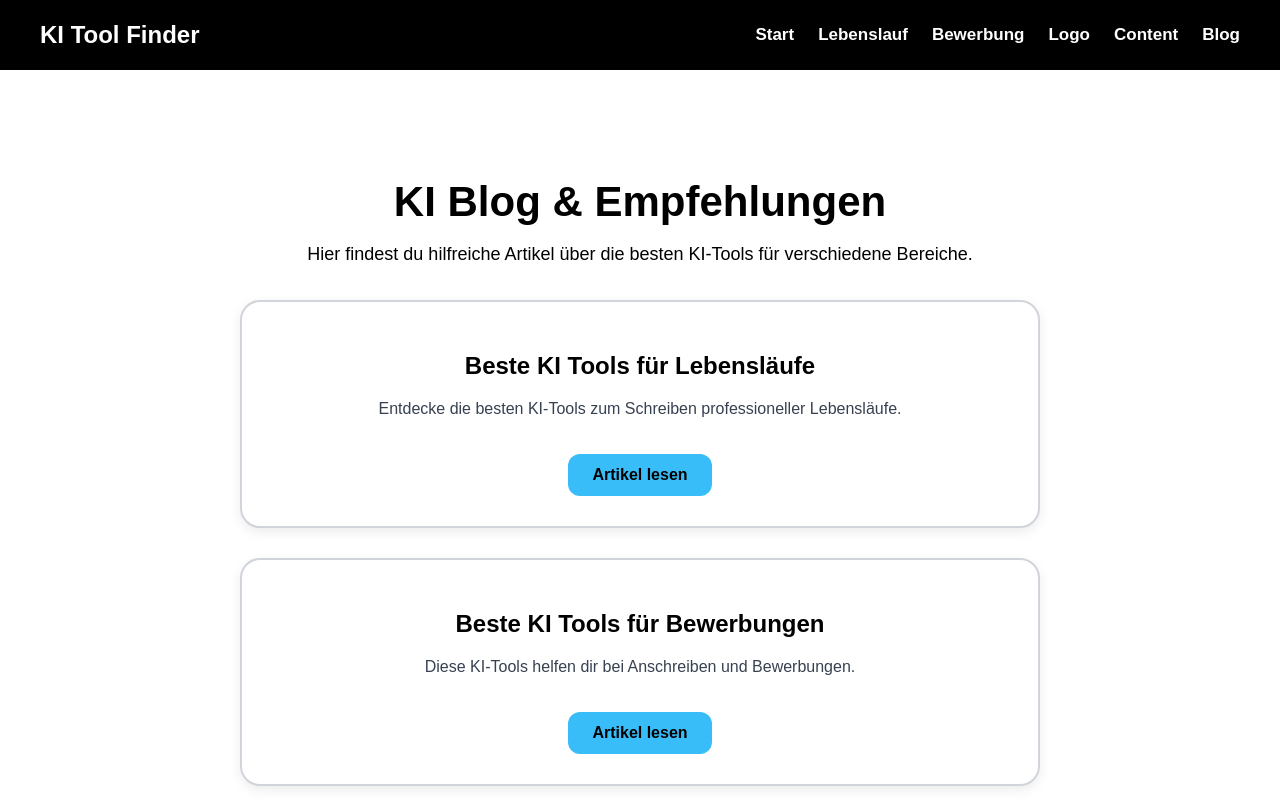
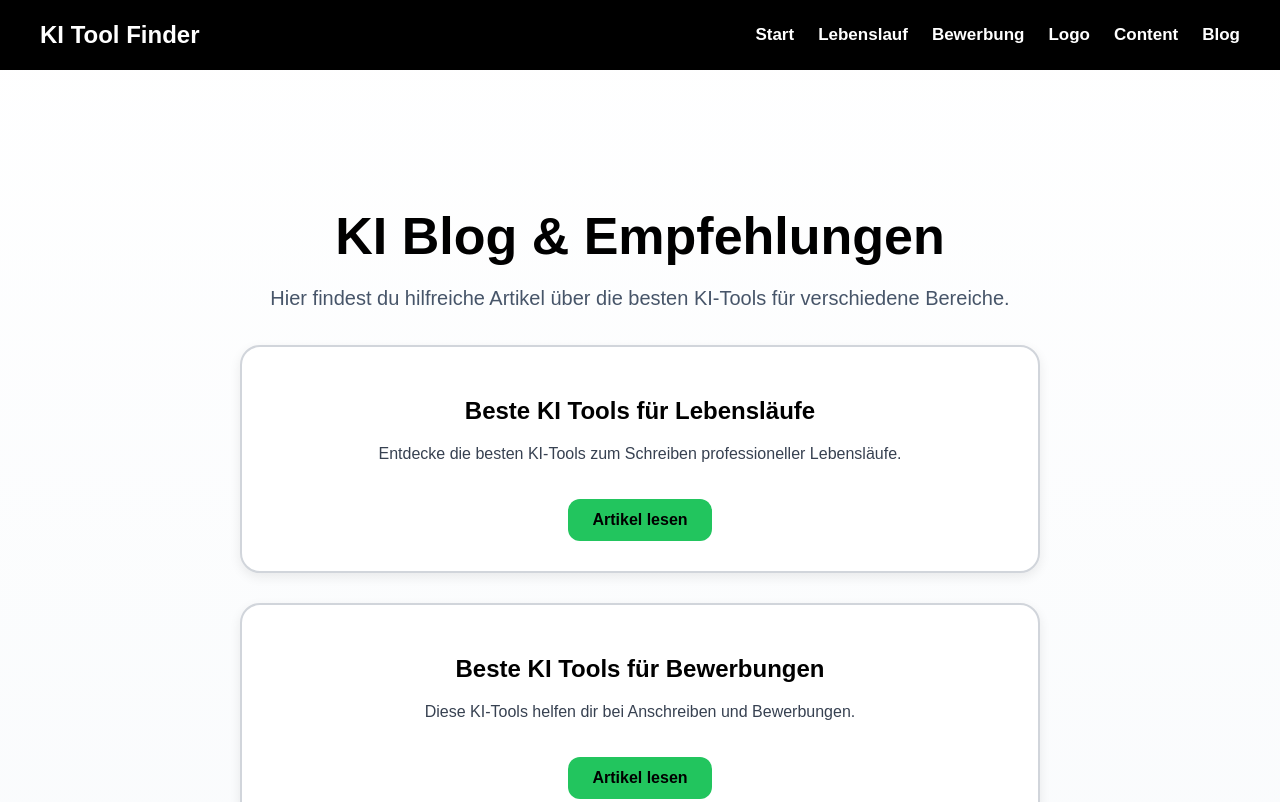
Before and after one commit to Shehab358-create/ki-tool-finder, a plain HTML site: page blog.html in a window 1280 px wide. Shown: the top 802 px of the page. Drawn offline with Linux system fonts and the light colour scheme.

Commit message:
Button und Textfarbe angepasst

```diff
--- a/style.css
+++ b/style.css
@@ -3,10 +3,10 @@
 }
 
 body {
-  margin: 0;
-  font-family: Arial, sans-serif;
-  background: white;
-  color: black;
+    margin: 0;
+    font-family: Arial, sans-serif;
+    background: linear-gradient(180deg, #ffffff 0%, #f1f5f9 100%);
+    color: black;
 }
 
 .container {
@@ -312,3 +312,34 @@ html {
 .card p {
     color: #374151 !important;
 }
+.container {
+    padding-top: 100px;
+}
+
+h1 {
+    font-size: 52px;
+    line-height: 1.2;
+}
+
+.subtitle {
+    font-size: 20px;
+    color: #475569;
+}
+.card {
+    transition: all 0.3s ease;
+}
+
+.card:hover {
+    transform: translateY(-6px);
+    box-shadow: 0 12px 30px rgba(0,0,0,0.15) !important;
+}
+.tool-button {
+    background: #22c55e;
+    color: black;
+    transition: all 0.3s ease;
+}
+
+.tool-button:hover {
+    transform: scale(1.05);
+    background: #16a34a;
+}
```
